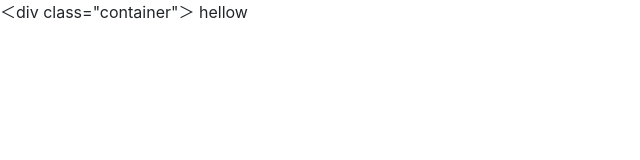
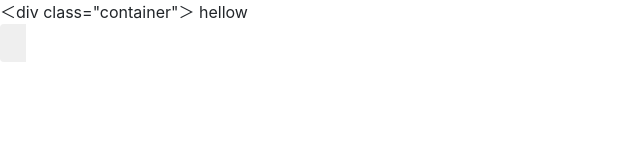
Before and after one commit to yurth131/web2-10, a plain HTML site: page index.html in a window 1280 px wide. Shown: the full height of the page, 0-640 px from the left. Drawn offline with nearby package versions, Linux system fonts and the light colour scheme.

Commit message:
Update index.html

```diff
--- a/index.html
+++ b/index.html
@@ -14,7 +14,10 @@
 
     <div class="btn-toolbar" role="toolbar">
 	<div class="btn-group">
-		<span class="oi" data-glyph="book"></span>
+
+		<button class="btn btn-default" aria-label="book" type="button">
+			<span class="oi" data-glyph="book"></span>
+		</button>
 		<span class="oi" data-glyph="tag"></span>
 		<span class="oi" data-glyph="tags"></span>
 	</div>
```
